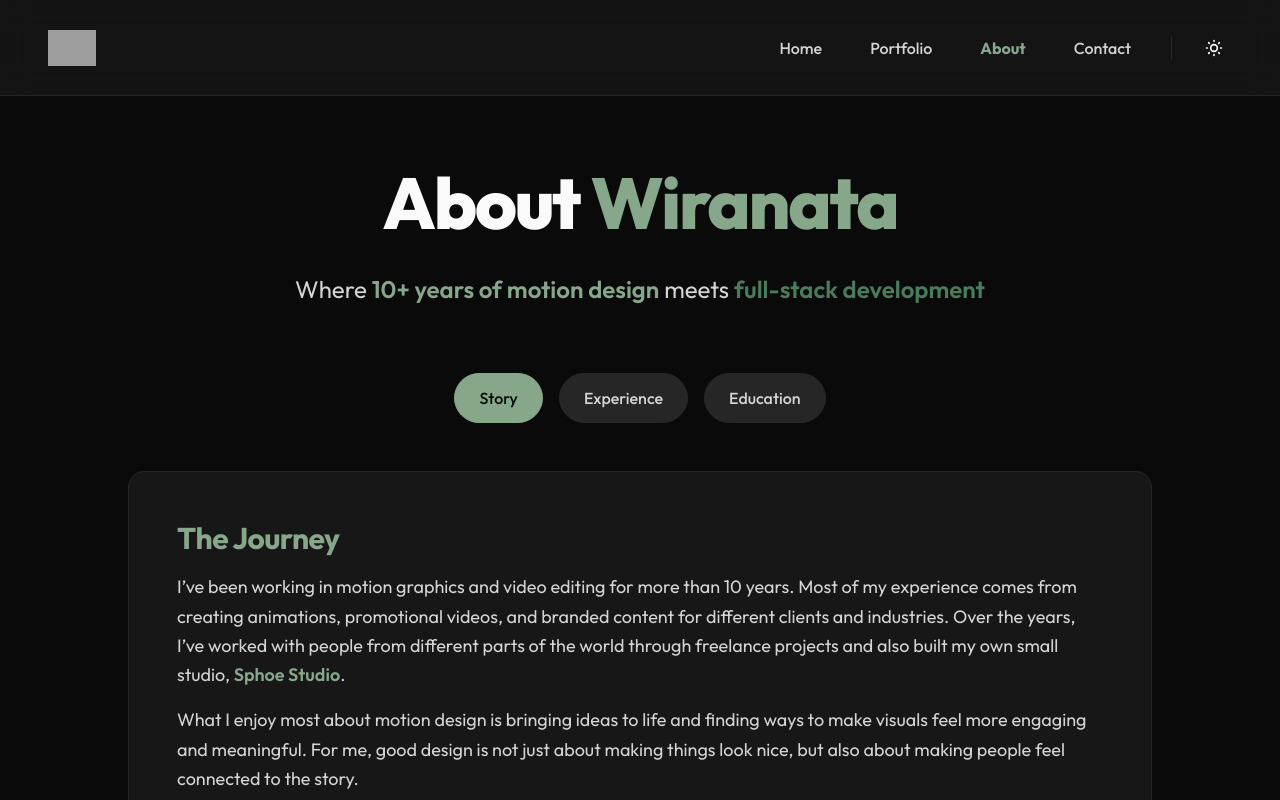
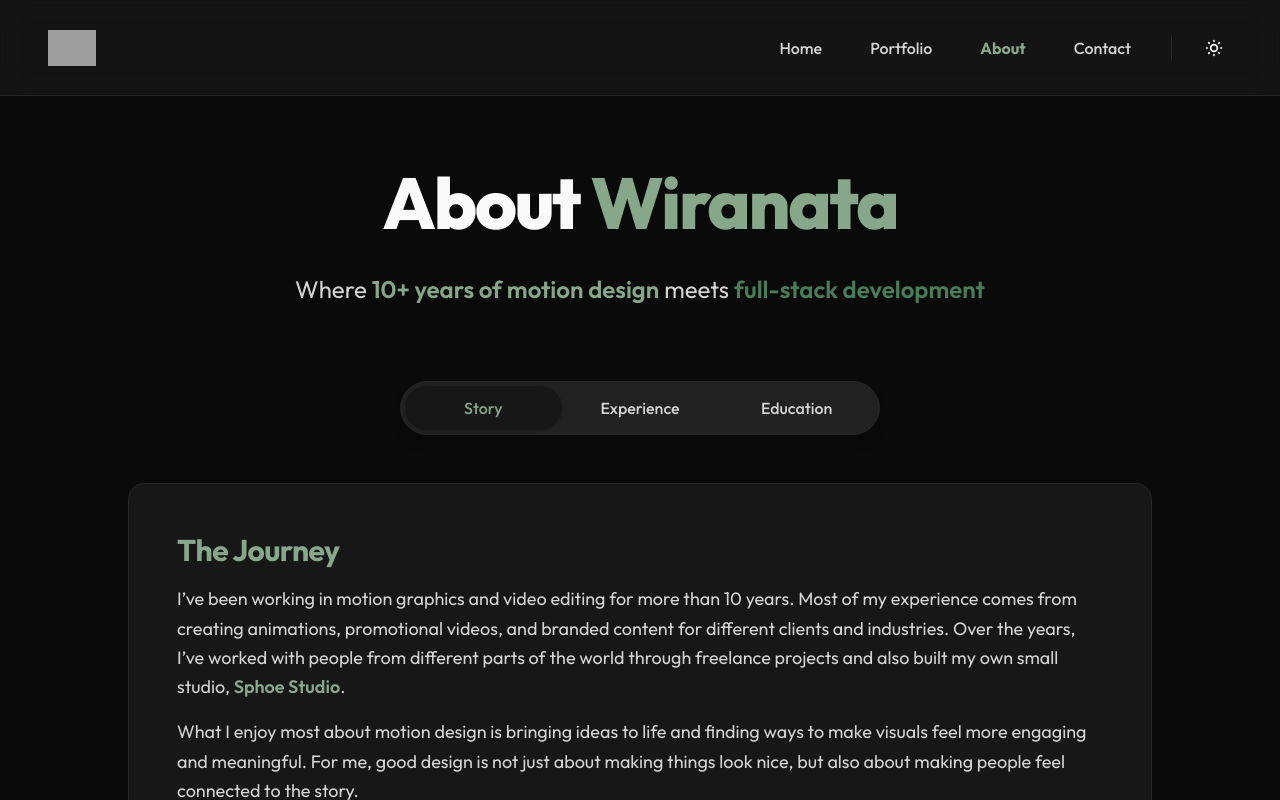
Before and after one commit to Wiratata/portfolio-website, a React (Vite) app: page /about in a window 1280 px wide. Shown: the top 800 px of the page. Built offline with nearby package versions, Linux system fonts and the light colour scheme; grey boxes are pictures that could not be loaded.

Commit message:
feat: implement sticky tab navigation with scroll-to-top behavior and refine navbar transition styles

```diff
--- a/src/components/About.component.jsx
+++ b/src/components/About.component.jsx
@@ -1,10 +1,14 @@
-import { useState } from 'react';
+import { useState, useEffect } from 'react';
 import { Link } from 'react-router-dom';
 import { useTheme } from '../context/ThemeContext';
 
 const About = () => {
     const [activeTab, setActiveTab] = useState('story');
     const { colors } = useTheme();
+
+    useEffect(() => {
+        window.scrollTo({ top: 0, behavior: 'smooth' });
+    }, [activeTab]);
 
     const experience = [
         {
@@ -91,7 +95,7 @@ const About = () => {
 
     return (
         <div
-            className="w-full min-h-screen pt-[15vh] sm:pt-[20vh] pb-20 px-4 sm:px-8 transition-colors duration-500 overflow-x-hidden"
+            className="w-full min-h-screen pt-[15vh] sm:pt-[20vh] pb-20 px-4 sm:px-8 transition-colors duration-500"
             style={{ backgroundColor: colors.bg.primary }}
         >
             <div className="max-w-5xl mx-auto relative z-10">
@@ -115,22 +119,42 @@ const About = () => {
                 </div>
 
 
-                <div className="flex flex-wrap justify-center gap-3 sm:gap-4 mb-10 sm:mb-12">
+                <div
+                    className="sticky top-20 md:top-24 z-30 w-full flex justify-center py-2 mb-10 pointer-events-none"
+                >
+                    <div
+                        className="relative p-1 rounded-full flex items-center cursor-pointer transition-colors duration-500 pointer-events-auto shadow-lg w-[90%] max-w-[400px] sm:max-w-none sm:w-auto sm:min-w-[480px]"
+                        style={{
+                            backgroundColor: `${colors.bg.tertiary}dd`,
+                            border: `1px solid ${colors.border.light}`,
+                            backdropFilter: 'blur(10px)',
+                            WebkitBackdropFilter: 'blur(10px)'
+                        }}
+                    >
+                        {/* Sliding Background Indicator */}
+                        <div
+                            className="absolute top-1 bottom-1 rounded-full transition-all duration-300 ease-out shadow-sm"
+                            style={{
+                                left: '4px',
+                                width: 'calc((100% - 8px) / 3)',
+                                transform: `translateX(${activeTab === 'story' ? '0' : activeTab === 'experience' ? '100%' : '200%'})`,
+                                backgroundColor: colors.bg.secondary
+                            }}
+                        />
+
                         {['story', 'experience', 'education'].map((tab) => (
                             <button
                                 key={tab}
                                 onClick={() => setActiveTab(tab)}
-                            className="px-5 py-2.5 sm:px-6 sm:py-3 rounded-full text-sm sm:text-base font-semibold transition-all duration-300 capitalize"
+                                className="relative z-10 flex-1 px-1 py-2 sm:py-2.5 rounded-full text-[11px] sm:text-base font-bold transition-colors duration-300 capitalize text-center"
                                 style={{
-                                backgroundColor: activeTab === tab ? colors.accent.primary : colors.bg.tertiary,
-                                color: activeTab === tab ? colors.bg.primary : colors.text.secondary,
-                                borderWidth: '1px',
-                                borderColor: activeTab === tab ? colors.accent.primary : colors.border.light
+                                    color: activeTab === tab ? colors.accent.primary : colors.text.secondary
                                 }}
                             >
                                 {tab}
                             </button>
                         ))}
+                    </div>
                 </div>
 
 
--- a/src/components/NavBar.component.jsx
+++ b/src/components/NavBar.component.jsx
@@ -60,9 +60,9 @@ const NavBar = () => {
     return (
         <>
             <nav
-                className={`fixed z-[60] transition-all duration-500 flex items-center justify-between px-8 sm:px-12 ${scrolled
-                    ? "top-4 w-[98%] sm:w-[95%] left-1/2 -translate-x-1/2 rounded-full h-16 shadow-lg border"
-                    : "top-0 w-full left-0 h-20 sm:h-24 border-b"
+                className={`fixed z-[60] transition-all duration-500 flex items-center justify-between px-8 sm:px-12 left-1/2 -translate-x-1/2 ${scrolled
+                    ? "top-4 w-[98%] sm:w-[95%] rounded-full h-16 shadow-lg border"
+                    : "top-0 w-full rounded-none h-20 sm:h-24 border-b"
                     }`}
                 style={{
                     backgroundColor: scrolled
--- a/src/components/Portfolio.component.jsx
+++ b/src/components/Portfolio.component.jsx
@@ -9,8 +9,9 @@ const Portfolio = () => {
 
     const { repos, loading, error } = useGitHubRepos('wiratata');
 
-
-
+    useEffect(() => {
+        window.scrollTo({ top: 0, behavior: 'smooth' });
+    }, [activeTab]);
 
     const motionProjects = [
         {
@@ -181,21 +182,25 @@ const Portfolio = () => {
             style={{ backgroundColor: colors.bg.primary }}
         >
             <div className="max-w-7xl mx-auto">
-
-                <div className="flex flex-col items-center mb-16">
+                <div className="flex flex-col items-center mb-8 sm:mb-12">
                     <h1
-                        className="text-4xl sm:text-5xl md:text-7xl font-bold mb-8 text-center transition-colors duration-500"
+                        className="text-4xl sm:text-5xl md:text-7xl font-bold text-center transition-colors duration-500"
                         style={{ color: colors.text.primary }}
                     >
                         Portfolio
                     </h1>
+                </div>
 
-
+                <div
+                    className="sticky top-20 md:top-24 z-30 w-full flex justify-center py-2 mb-10 pointer-events-none"
+                >
                     <div
-                        className="relative p-1 rounded-full flex items-center cursor-pointer transition-colors duration-500"
+                        className="relative p-1 rounded-full flex items-center cursor-pointer transition-colors duration-500 pointer-events-auto shadow-lg"
                         style={{
-                            backgroundColor: colors.bg.tertiary,
-                            border: `1px solid ${colors.border.light}`
+                            backgroundColor: `${colors.bg.tertiary}dd`,
+                            border: `1px solid ${colors.border.light}`,
+                            backdropFilter: 'blur(10px)',
+                            WebkitBackdropFilter: 'blur(10px)'
                         }}
                     >
 
```
Lines whose indentation alone changed are shown as unchanged.
